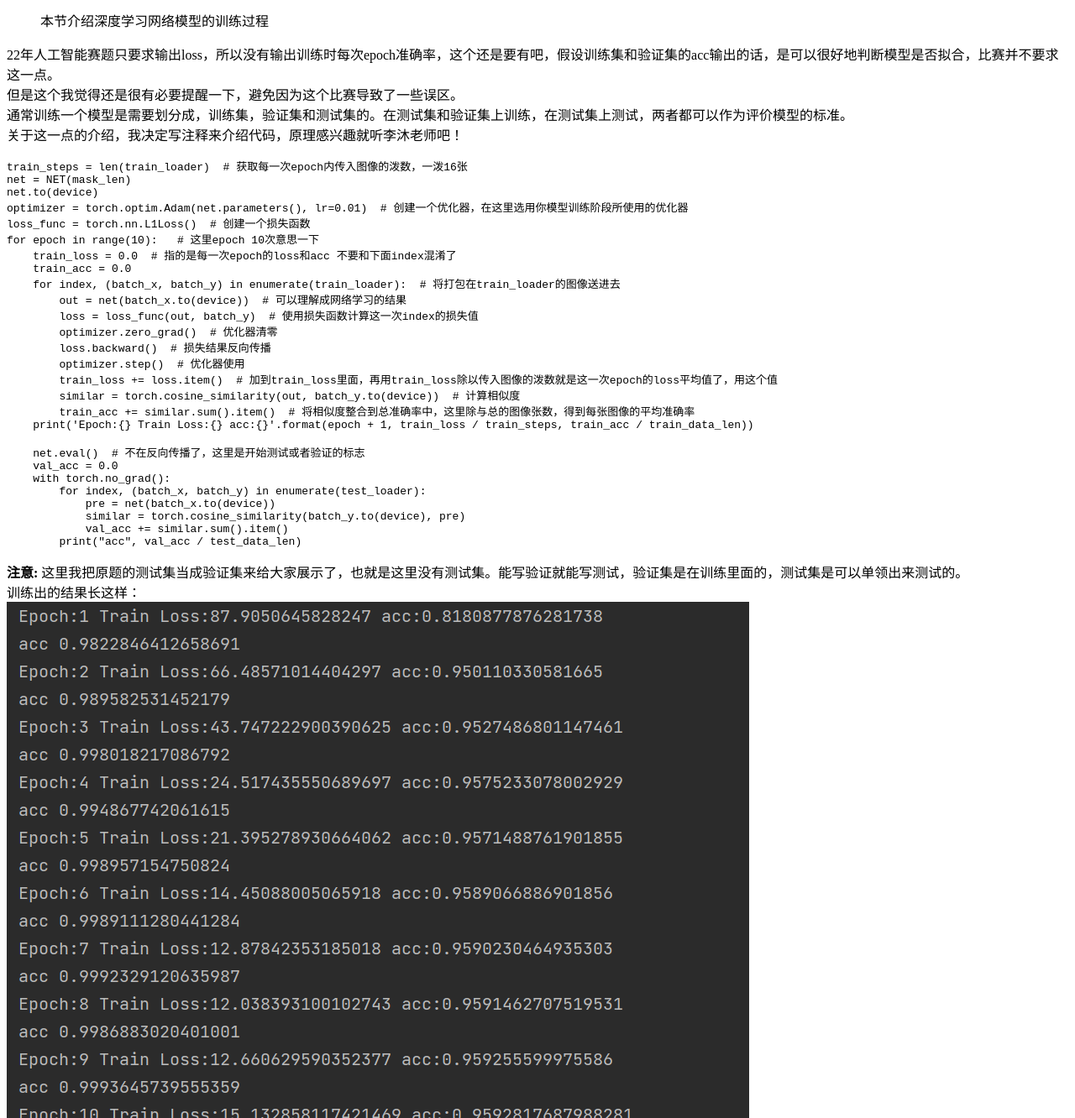
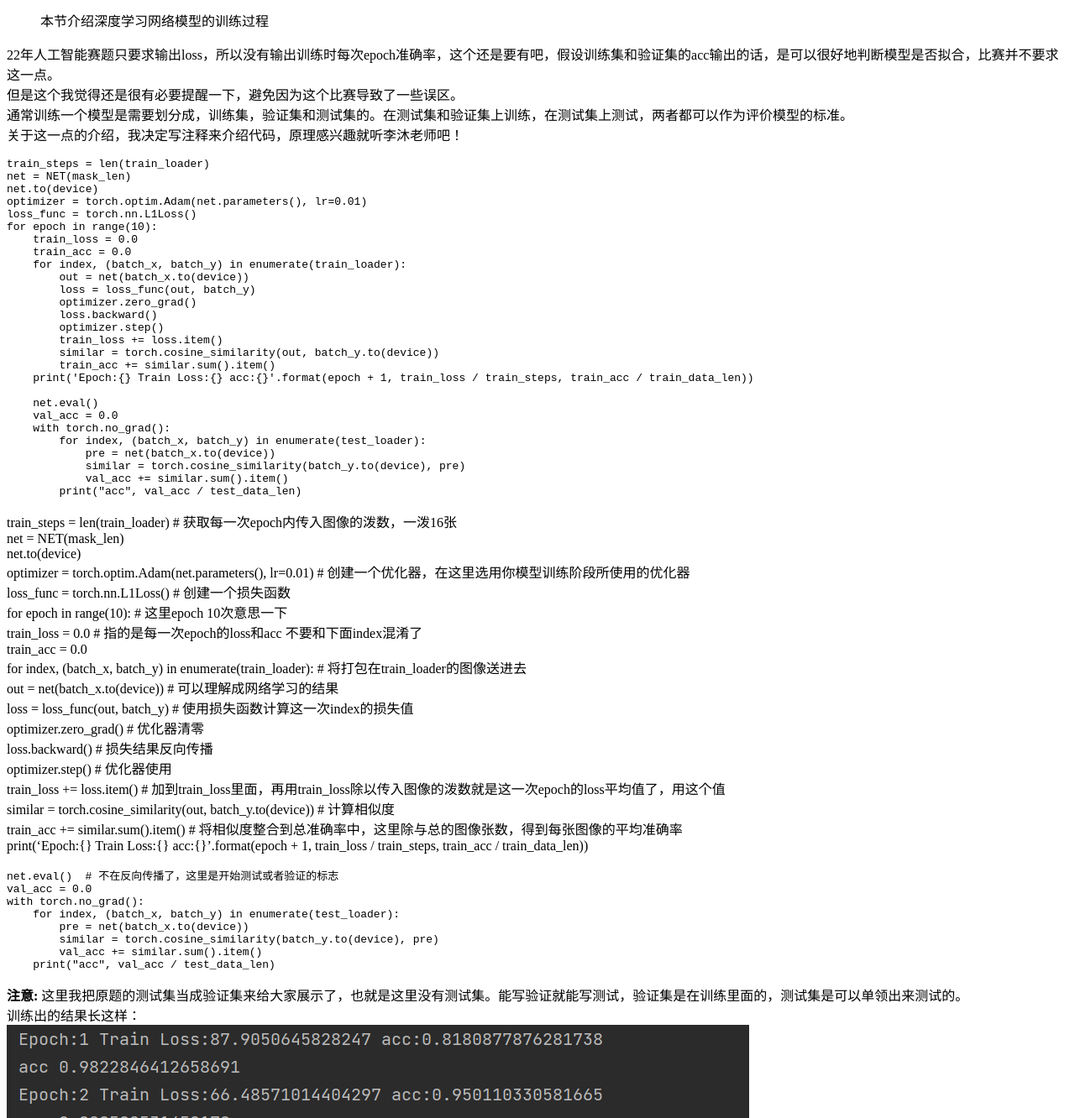
Before and after one commit to Zichuana/Zichuana.github.io, a Jekyll site: the page built from _posts/2023-5-26-DeepLearningTeaching-traning.md, in a window 1280 px wide and 1400 px high, scrolled down 337 px, cut to the strip 68-1400 px from the top of the window. Shown: the whole strip at 84% size. Built offline with Jekyll 4.4.1, drawn with Linux system fonts in a browser that asks for light colours; comment, search, counter and statistics services are not loaded.

Commit message:
update dt

````diff
--- a/_posts/2023-5-26-DeepLearningTeaching-traning.md
+++ b/_posts/2023-5-26-DeepLearningTeaching-traning.md
@@ -16,6 +16,34 @@ tags:                               #标签
 通常训练一个模型是需要划分成，训练集，验证集和测试集的。在测试集和验证集上训练，在测试集上测试，两者都可以作为评价模型的标准。
 关于这一点的介绍，我决定写注释来介绍代码，原理感兴趣就听李沐老师吧！
 ```python
+train_steps = len(train_loader)
+net = NET(mask_len)
+net.to(device)
+optimizer = torch.optim.Adam(net.parameters(), lr=0.01)
+loss_func = torch.nn.L1Loss()
+for epoch in range(10):
+    train_loss = 0.0
+    train_acc = 0.0
+    for index, (batch_x, batch_y) in enumerate(train_loader):
+        out = net(batch_x.to(device))
+        loss = loss_func(out, batch_y)
+        optimizer.zero_grad()
+        loss.backward()
+        optimizer.step()
+        train_loss += loss.item()
+        similar = torch.cosine_similarity(out, batch_y.to(device))
+        train_acc += similar.sum().item()
+    print('Epoch:{} Train Loss:{} acc:{}'.format(epoch + 1, train_loss / train_steps, train_acc / train_data_len))
+
+    net.eval()
+    val_acc = 0.0
+    with torch.no_grad():
+        for index, (batch_x, batch_y) in enumerate(test_loader):
+            pre = net(batch_x.to(device))
+            similar = torch.cosine_similarity(batch_y.to(device), pre)
+            val_acc += similar.sum().item()
+        print("acc", val_acc / test_data_len)
+```
 train_steps = len(train_loader)  # 获取每一次epoch内传入图像的泼数，一泼16张
 net = NET(mask_len)
 net.to(device)
@@ -43,7 +71,7 @@ for epoch in range(10):   # 这里epoch 10次意思一下
             similar = torch.cosine_similarity(batch_y.to(device), pre)
             val_acc += similar.sum().item()
         print("acc", val_acc / test_data_len)
-```
+
 **注意:** 这里我把原题的测试集当成验证集来给大家展示了，也就是这里没有测试集。能写验证就能写测试，验证集是在训练里面的，测试集是可以单领出来测试的。
 训练出的结果长这样：
 ![image](/img/2023-5-26/f.png)
````
